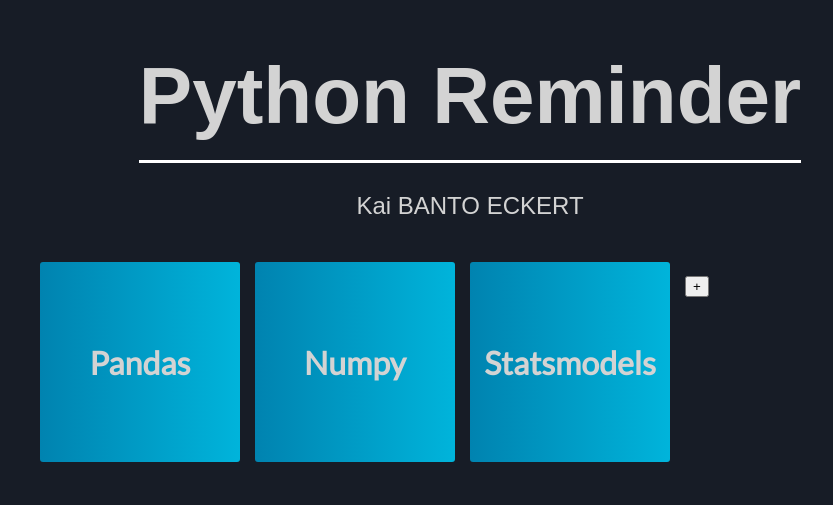
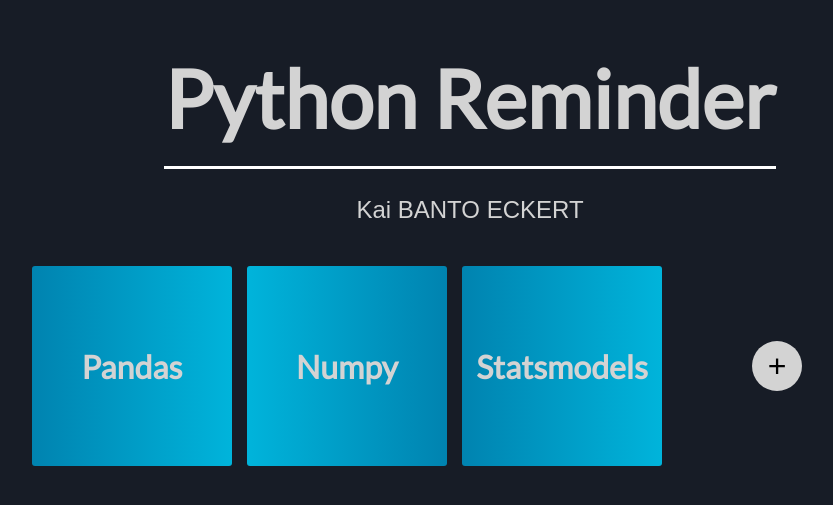
Before and after one commit to kbantoec/cheatsheet-flask-app, a Flask app: page / in a window 1280 px wide. Shown: the top 505 px of the page, without its empty margins (170-1003 px from the left). Run offline with Flask 2, Linux system fonts and the light colour scheme; data comes from the database, SQL or seed files in the repository; both versions use the stored data as it was after the commit; some libraries are stand-ins or nearby versions; some web fonts are replaced.

Commit message:
Some changes

```diff
--- a/csapp/static/css/index.css
+++ b/csapp/static/css/index.css
@@ -1,10 +1,4 @@
 @import url('https://fonts.googleapis.com/css?family=Liu+Jian+Mao+Cao&display=swap');
-
-html {
-  background-color: #171c26;
-  color: lightgray;
-  font-family: 'Lato', sans-serif;
-}
 
 nav {
   text-align: center;
@@ -44,14 +38,22 @@ nav p {
   border-radius: 3px;
 
   background: #00B4DB;  /* fallback for old browsers */
-  background: -webkit-linear-gradient(to right, #0083B0, #00B4DB);  /* Chrome 10-25, Safari 5.1-6 */
-  background: linear-gradient(to right, #0083B0, #00B4DB); /* W3C, IE 10+/ Edge, Firefox 16+, Chrome 26+, Opera 12+, Safari 7+ */
 
   transition-property: transform;
   transition-duration: 500ms;
   transition-timing-function: ease-out;
 
   width: 200px;
+}
+
+.container a:nth-child(2n+1) {
+  background: -webkit-linear-gradient(to right, #0083B0, #00B4DB);  /* Chrome 10-25, Safari 5.1-6 */
+  background: linear-gradient(to right, #0083B0, #00B4DB); /* W3C, IE 10+/ Edge, Firefox 16+, Chrome 26+, Opera 12+, Safari 7+ */
+}
+
+.container a:nth-child(2n) {
+  background: -webkit-linear-gradient(to left, #0083B0, #00B4DB);  /* Chrome 10-25, Safari 5.1-6 */
+  background: linear-gradient(to left, #0083B0, #00B4DB); /* W3C, IE 10+/ Edge, Firefox 16+, Chrome 26+, Opera 12+, Safari 7+ */
 }
 
 .container a:hover {
@@ -64,3 +66,66 @@ nav p {
   font-weight: bold;
   font-family: 'Lato', sans-serif;
 }
+
+.container form {
+  margin: auto;
+  display: grid;
+}
+
+.container form input {
+  margin: auto;
+  margin-top: 10px;
+  margin-bottom: 10px;;
+}
+
+.add-item {
+  display: grid;
+}
+
+.add-item-btn {
+  margin: auto;
+  font-size: 1em;
+  height: 50px;
+  width: 50px;
+  background: lightgray;
+  border-radius: 30px;
+  border: solid 0px white;
+  cursor: pointer;
+  transition-property: transform, background, color;
+  transition-timing-function: ease-in-out;
+  transition-duration: 500ms;
+  -moz-transition-property: transform, background, color;
+  -moz-transition-duration: 500ms;
+  -moz-transition-timing-function: ease-in-out;
+  -webkit-transition-property: transform, background, color;
+  -webkit-transition-duration: 500ms;
+  -webkit-transition-timing-function: ease-in-out;
+  -o-transition-property: transform, background, color;
+  -o-transition-duration: 500ms;
+  -o-transition-timing-function: ease-in-out;
+}
+
+.add-item-btn:hover {
+  transform: scale(1.1);
+  background: white;
+  color: #00B4DB;
+}
+
+.submit-btn {
+  background-color: transparent;
+  color: lightgray;
+  border-width: 0px;
+  cursor: pointer;
+  font-family: 'Lato', sans-serif;
+}
+
+.submit-btn:hover {
+  color: white;
+  text-decoration: underline;
+}
+
+input {
+  font-family: 'Lato', sans-serif;
+  font-weight: bold;
+  text-align: center;
+}
--- a/csapp/static/css/master.css
+++ b/csapp/static/css/master.css
@@ -1,8 +1,9 @@
 html {
   background-color: #171c26;
-  color: #dedede;
+  color: lightgray;
+  font-family: 'Lato', sans-serif;
 }
 
 body {
-  font-family: Arial, sans-serif;
+  margin: 0px;
 }
```
Also changed, not shown: app.db.
